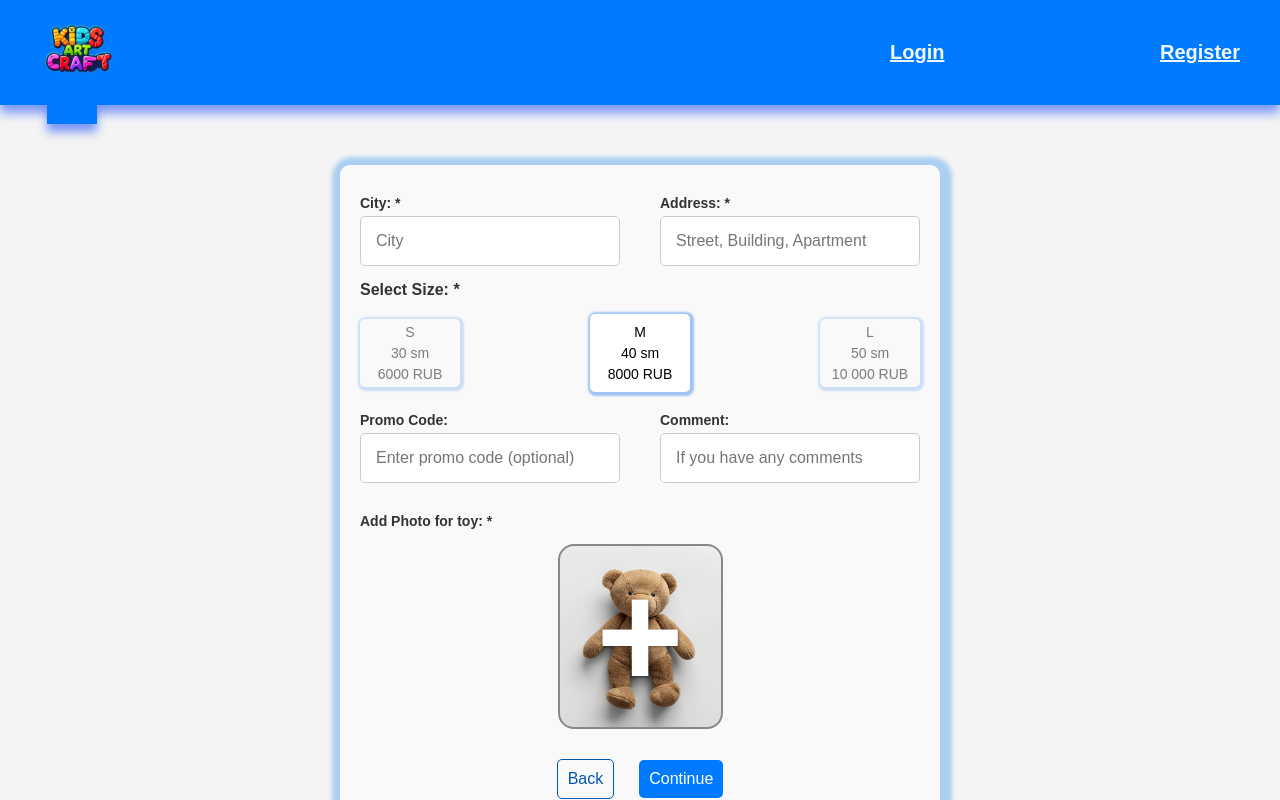
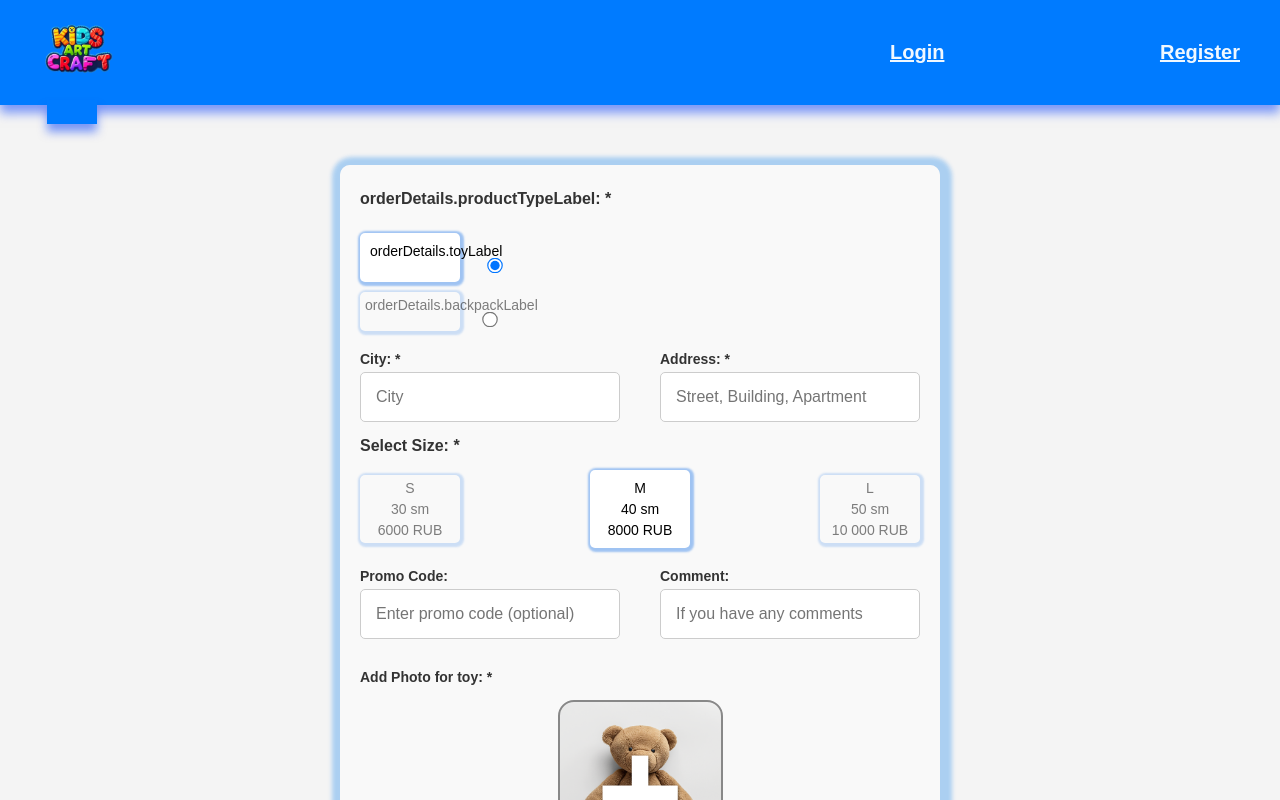
Before and after one commit to Biainili/web-app-kidsartceaft-frontend, a React (Create React App) app: page /order in a window 1280 px wide. Both pictures are taken after a click on the button "Continue to Order". Shown: the top 800 px of the page. Built offline with nearby package versions, Linux system fonts and the light colour scheme; some icons are missing; the HTML template or start-up script is replaced by a standard one.

Commit message:
Add a Type of Product

```diff
--- a/src/components/order-commponents/OrderDetails.tsx
+++ b/src/components/order-commponents/OrderDetails.tsx
@@ -13,6 +13,7 @@ interface OrderDetailsProps {
     price: number;
     promoCode: string;
     orderImg: File | null;
+    productType: string;
   };
   setFormData: React.Dispatch<
     React.SetStateAction<OrderDetailsProps["formData"]>
@@ -52,6 +53,7 @@ export const OrderDetails: React.FC<OrderDetailsProps> = ({
     let basePrice = 0;
 
     if (user?.location === "Armenia") {
+      if (formData.productType === "toy") {
         switch (formData.size) {
           case "S":
             basePrice = 12800;
@@ -65,7 +67,23 @@ export const OrderDetails: React.FC<OrderDetailsProps> = ({
           default:
             basePrice = 15800;
         }
+      } else {
+        switch (formData.size) {
+          case "S":
+            basePrice = 26000;
+            break;
+          case "M":
+            basePrice = 30000;
+            break;
+          case "L":
+            basePrice = 34000;
+            break;
+          default:
+            basePrice = 30000;
+        }
+      }
     } else if (user?.location === "Russia") {
+      if (formData.productType === "toy") {
         switch (formData.size) {
           case "S":
             basePrice = 6000;
@@ -79,6 +97,21 @@ export const OrderDetails: React.FC<OrderDetailsProps> = ({
           default:
             basePrice = 8000;
         }
+      } else {
+        switch (formData.size) {
+          case "S":
+            basePrice = 10000;
+            break;
+          case "M":
+            basePrice = 12000;
+            break;
+          case "L":
+            basePrice = 14000;
+            break;
+          default:
+            basePrice = 12000;
+        }
+      }
     }
 
     setFormData((prev) => ({
@@ -89,7 +122,7 @@ export const OrderDetails: React.FC<OrderDetailsProps> = ({
 
   useEffect(() => {
     calculatePrice();
-  }, [user?.location, formData.size]);
+  }, [user?.location, formData.size, formData.productType]);
 
   const handleNext = () => {
     const newErrors: { city?: string; address?: string } = {};
@@ -114,11 +147,51 @@ export const OrderDetails: React.FC<OrderDetailsProps> = ({
   const sPrice = user?.location === "Armenia" ? "12 800 " : "6000";
   const mPrice = user?.location === "Armenia" ? "15 800" : "8000";
   const lPrice = user?.location === "Armenia" ? "18 800" : "10 000";
+
+  const sPriceBackPack = user?.location === "Armenia" ? "26 000 " : "10 000";
+  const mPriceBackPack = user?.location === "Armenia" ? "30 000" : "12 000";
+  const lPriceBackPack = user?.location === "Armenia" ? "34 000" : "14 000";
+
   const currencyKey =
     user?.location === "Armenia" ? "currency.amd" : "currency.rub";
   return (
     <div className="order-details">
       {/* <span>{formData.price}</span> */}
+      {/* ADD Type Product Start  */}
+      <span className="size-selection-taitel">
+        {t("orderDetails.productTypeLabel")}: *
+      </span>
+      <div className="product-type-selection">
+        <label
+          className={`product_radio ${
+            formData.productType === "toy" ? "active_radio" : ""
+          }`}
+        >
+          <span>{t("orderDetails.toyLabel")}</span>
+          <input
+            type="radio"
+            name="productType"
+            value="toy"
+            checked={formData.productType === "toy"}
+            onChange={onChange}
+          />
+        </label>
+        <label
+          className={`product_radio ${
+            formData.productType === "backpack" ? "active_radio" : ""
+          }`}
+        >
+          <span>{t("orderDetails.backpackLabel")}</span>
+          <input
+            type="radio"
+            name="productType"
+            value="backpack"
+            checked={formData.productType === "backpack"}
+            onChange={onChange}
+          />
+        </label>
+      </div>
+      {/* ADD Type Product End  */}
 
       <div className="order-row-conatiner-custom">
         <label>
@@ -169,7 +242,8 @@ export const OrderDetails: React.FC<OrderDetailsProps> = ({
           />
           <span>30 {t("orderDetails.sm")}</span>
           <span>
-            {sPrice} {t(currencyKey)}
+            {formData.productType === "toy" ? sPrice : sPriceBackPack}{" "}
+            {t(currencyKey)}
           </span>
         </label>
         <label
@@ -187,7 +261,8 @@ export const OrderDetails: React.FC<OrderDetailsProps> = ({
           />
           <span>40 {t("orderDetails.sm")}</span>
           <span>
-            {mPrice} {t(currencyKey)}
+            {formData.productType === "toy" ? mPrice : mPriceBackPack}{" "}
+            {t(currencyKey)}
           </span>
         </label>
         <label
@@ -205,7 +280,8 @@ export const OrderDetails: React.FC<OrderDetailsProps> = ({
           />
           <span className={""}>50 {t("orderDetails.sm")}</span>
           <span>
-            {lPrice} {t(currencyKey)}
+            {formData.productType === "toy" ? lPrice : lPriceBackPack}{" "}
+            {t(currencyKey)}
           </span>
         </label>
       </div>
--- a/src/pages/OrderPage.tsx
+++ b/src/pages/OrderPage.tsx
@@ -16,6 +16,7 @@ export const OrderPage: React.FC = () => {
     price: user?.location === "Russia" ? 8000 : 12800,
     promoCode: "",
     orderImg: null as File | null,
+    productType : "toy"
   });
 
   const handleChange = (
```
Lines whose indentation alone changed are shown as unchanged.
